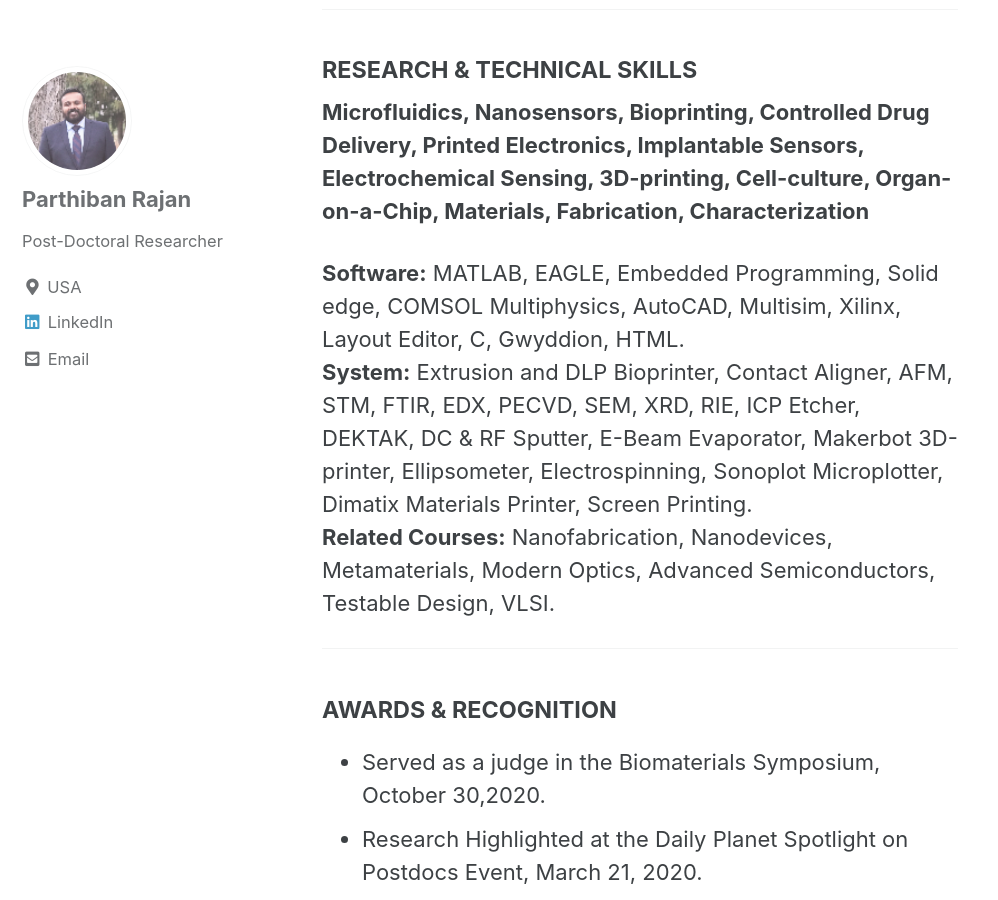
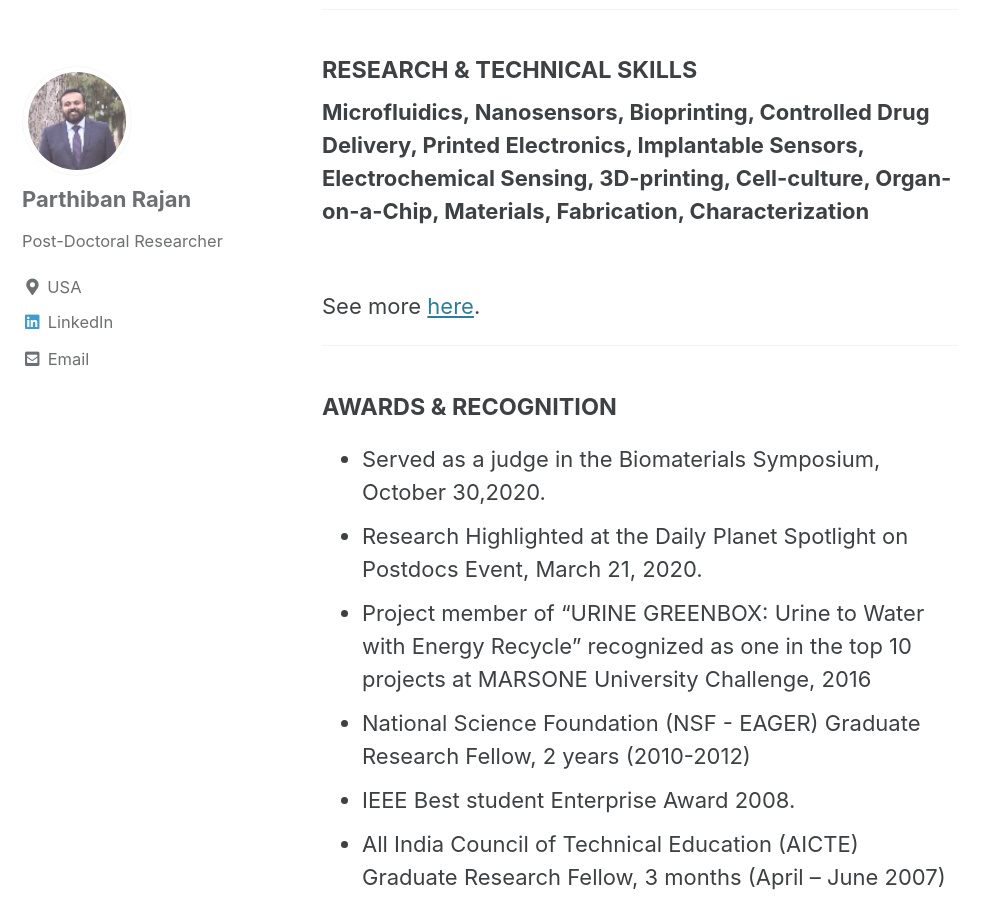
Before and after one commit to parthibanrajan/parthibanrajan.github.io, a Jekyll site: the page built from index.html, in a window 1280 px wide and 900 px high, scrolled down 3959 px. Shown: the whole window, without its empty margins (0-998 px from the left). Built offline with Jekyll 4.4.1, drawn with Linux system fonts in a browser that asks for light colours; cached includes are drawn as plain includes; the list of posts is cut into pages by our own code; some of the changed text lies outside the part shown.

Commit message:
Add work and skills page

```diff
--- a/_layouts/home.html
+++ b/_layouts/home.html
@@ -130,20 +130,10 @@ layout: single
             Electrochemical Sensing, 3D-printing, Cell-culture, Organ-on-a-Chip, Materials, Fabrication,
             Characterization
         </b></p>
-    <p>
-        <b>Software:</b> MATLAB, EAGLE, Embedded Programming, Solid edge, COMSOL Multiphysics, AutoCAD, Multisim,
-        Xilinx,
-        Layout Editor, C, Gwyddion, HTML.
-        <br />
-        <b>System:</b> Extrusion and DLP Bioprinter, Contact Aligner, AFM, STM, FTIR, EDX, PECVD, SEM, XRD, RIE, ICP
-        Etcher,
-        DEKTAK, DC & RF Sputter, E-Beam Evaporator, Makerbot 3D-printer, Ellipsometer, Electrospinning, Sonoplot
-        Microplotter, Dimatix Materials Printer, Screen Printing.
-        <br />
-        <b>Related Courses:</b> Nanofabrication, Nanodevices, Metamaterials, Modern Optics, Advanced Semiconductors,
-        Testable Design, VLSI.
-        <br />
-    </p>
+
+    <br />
+
+    See more <a href="/skills/">here</a>.
 
     <hr />
 
```
Also changed, not shown: _data/navigation.yml (+4 -4 lines), _pages/Skills.md (added, +31 -0 lines), _pages/Work.md (added, +6 -0 lines).
